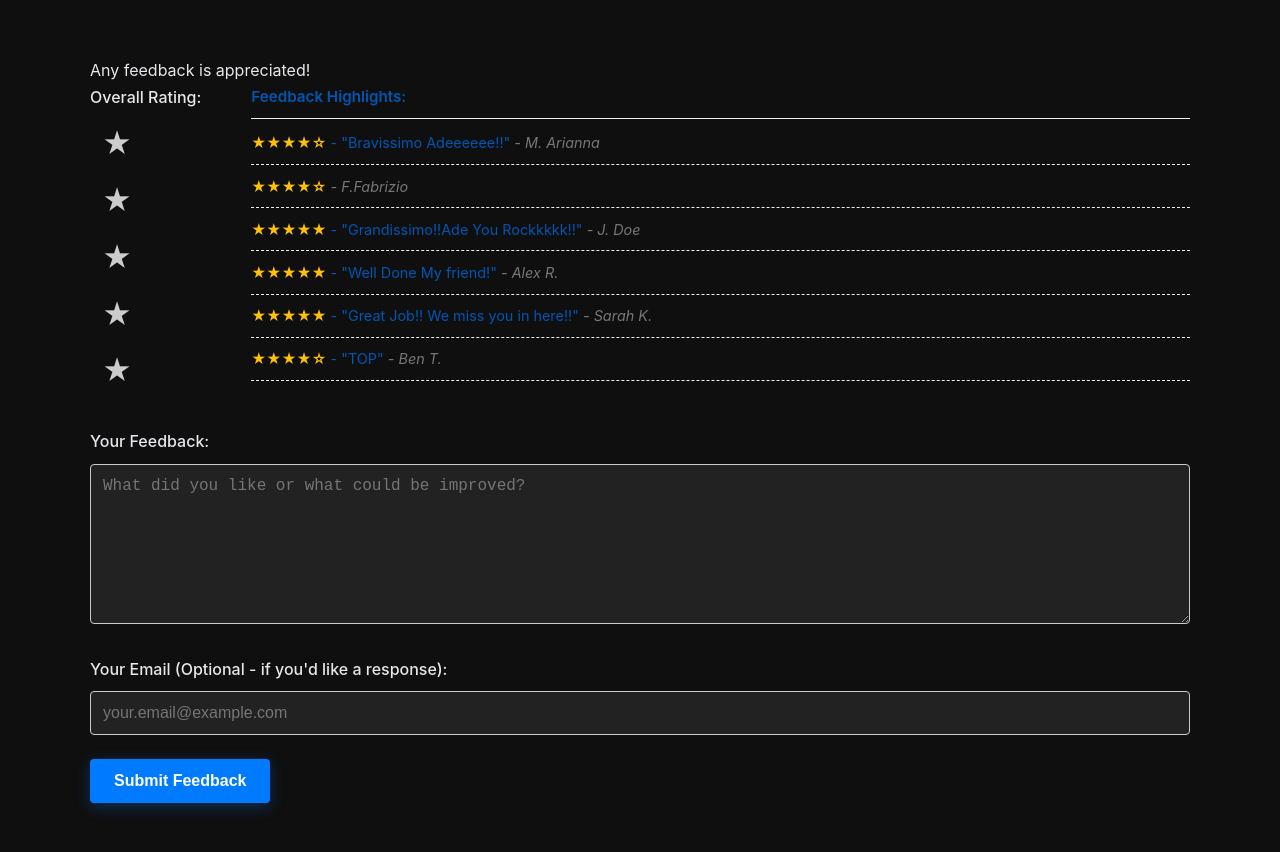
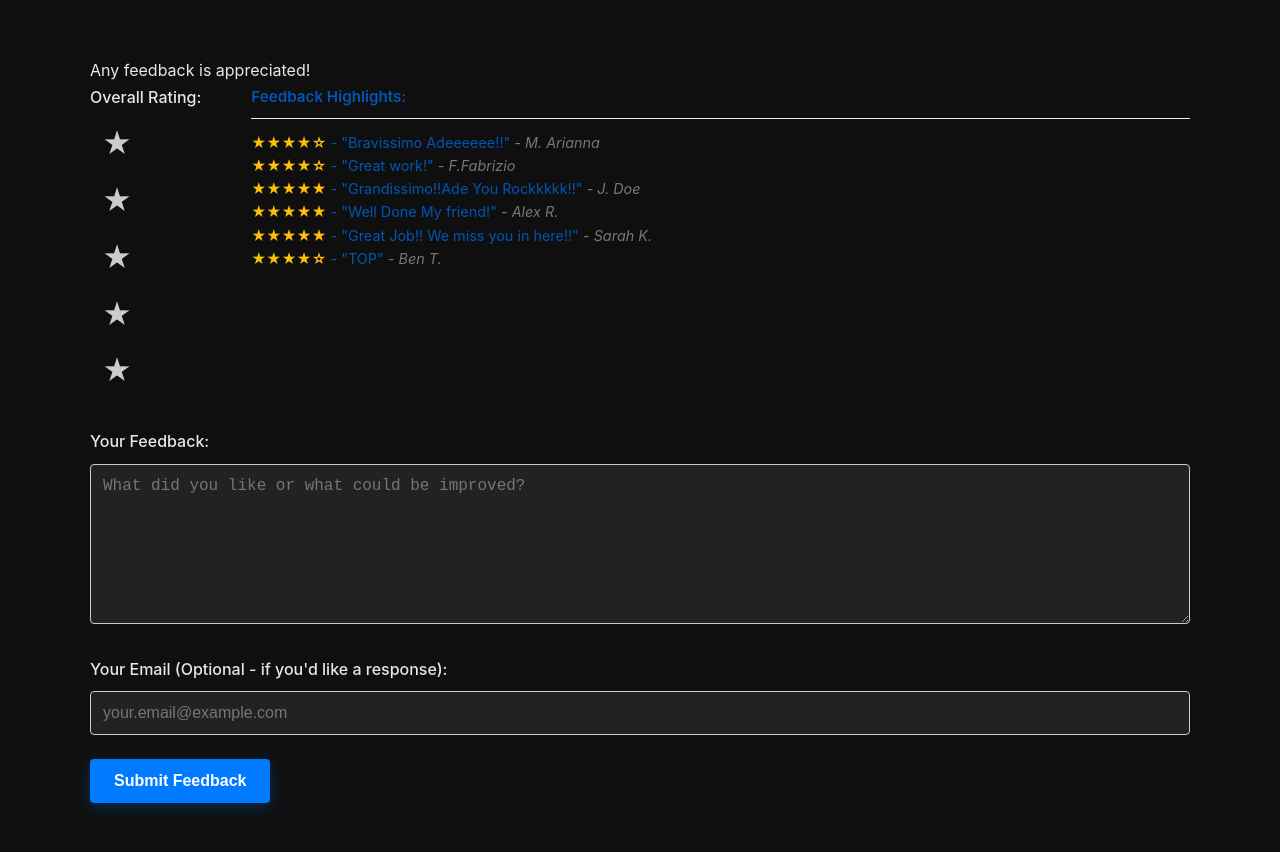
Before and after one commit to h34rtb34t/AZ87, a plain HTML site: page index.html in a window 1280 px wide. Shown: the part 7938-8790 px from the top of the page. Drawn offline with Linux system fonts and the light colour scheme.

Commit message:
Update index.html----dynamic feedbacks  reviews --slides

```diff
--- a/index.html
+++ b/index.html
@@ -446,48 +446,47 @@
                         </div>
                     </div>
 
-                    <!-- ****** NEW: Manual Top Reviews List (Styled) ****** -->
-                    <div class="top-reviews-manual" style="flex: 1 1 250px;">
+                    <!-- ****** NEW: Top Reviews Container for Slider ****** -->
+                    <div class="top-reviews-manual" style="flex: 1 1 250px; min-height: 150px; /* Adjust min-height as needed */">
                         <h4 style="margin-bottom: 0.75rem; font-weight: 600; font-size: 0.95em; color: #0056b3; border-bottom: 1px solid #eee; padding-bottom: 0.5rem;">Feedback Highlights:</h4>
-                                                <ul style="list-style: none; padding-left: 0; margin: 0; font-size: 0.9em; line-height: 1.6;">
+
+                        <!-- Add id="feedback-list" to the ul -->
+                        <ul id="feedback-list" style="list-style: none; padding-left: 0; margin: 0; font-size: 0.9em; line-height: 1.6; position: relative; /* Needed for absolute positioning of items */">
                             <!--
-                                MANUAL EDIT AREA:
-                                Add your selected top reviews here using the styled format below.
-                                Comment color is now blue (#0056b3).
+                                ADD class="feedback-item" to each li
+                                REMOVE inline styles from li (will be handled in CSS)
                             -->
-
-
-                            <li style="margin-bottom: 0.6rem; padding-bottom: 0.6rem; border-bottom: 1px dashed #eee;">
+                            <li class="feedback-item">
                                 <span style="color: #ffc107; font-weight: bold;">★★★★☆</span>
                                 <span style="color: #0056b3;"> - "Bravissimo Adeeeeee!!"</span>
                                 <span style="color: #777; font-style: italic;"> - M. Arianna</span>
                             </li>
-                            <li style="margin-bottom: 0.6rem; padding-bottom: 0.6rem; border-bottom: 1px dashed #eee;">
+                            <li class="feedback-item">
                                 <span style="color: #ffc107; font-weight: bold;">★★★★☆</span>
-
+                                <!-- Added placeholder text for empty review -->
+                                <span style="color: #0056b3;"> - "Great work!"</span>
                                 <span style="color: #777; font-style: italic;"> - F.Fabrizio</span>
                             </li>
-                            <li style="margin-bottom: 0.6rem; padding-bottom: 0.6rem; border-bottom: 1px dashed #eee;">
+                            <li class="feedback-item">
                                 <span style="color: #ffc107; font-weight: bold;">★★★★★</span>
                                 <span style="color: #0056b3;"> - "Grandissimo!!Ade You Rockkkkk!!"</span>
                                 <span style="color: #777; font-style: italic;"> - J. Doe</span>
                             </li>
-                            <li style="margin-bottom: 0.6rem; padding-bottom: 0.6rem; border-bottom: 1px dashed #eee;">
+                            <li class="feedback-item">
                                 <span style="color: #ffc107; font-weight: bold;">★★★★★</span>
                                 <span style="color: #0056b3;"> - "Well Done My friend!"</span>
                                 <span style="color: #777; font-style: italic;"> - Alex R.</span>
                             </li>
-                            <li style="margin-bottom: 0.6rem; padding-bottom: 0.6rem; border-bottom: 1px dashed #eee;">
+                            <li class="feedback-item">
                                 <span style="color: #ffc107; font-weight: bold;">★★★★★</span>
                                 <span style="color: #0056b3;"> - "Great Job!! We miss you in here!!"</span>
                                 <span style="color: #777; font-style: italic;"> - Sarah K.</span>
                             </li>
-                            <li style="margin-bottom: 0.6rem; padding-bottom: 0.6rem; border-bottom: 1px dashed #eee;">
+                            <li class="feedback-item">
                                 <span style="color: #ffc107; font-weight: bold;">★★★★☆</span>
                                 <span style="color: #0056b3;"> - "TOP"</span>
                                 <span style="color: #777; font-style: italic;"> - Ben T.</span>
                             </li>
-
                         </ul>
                     </div>
                     <!-- ****** NEW AREA END ****** -->
```
